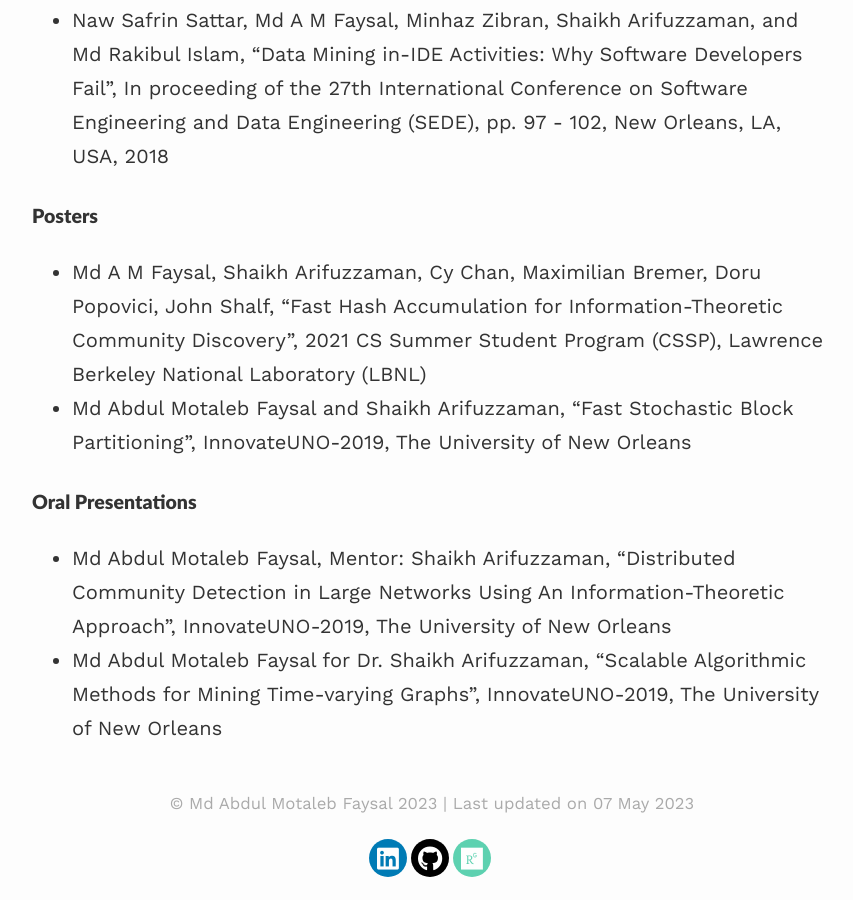
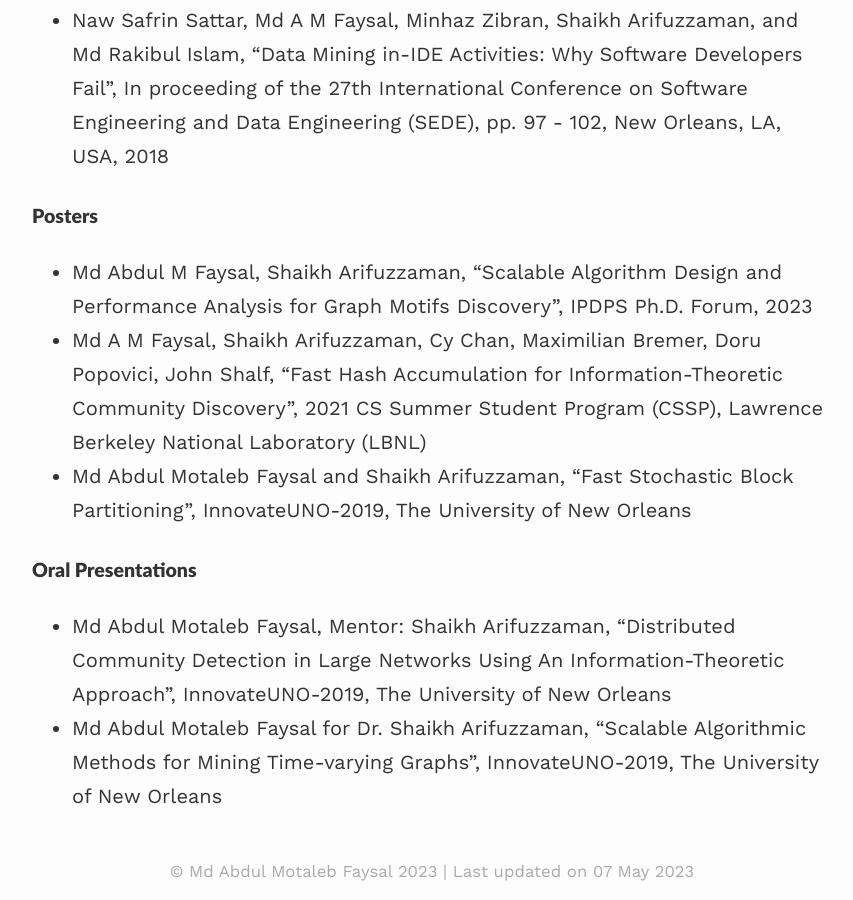
Before and after one commit to mfaysal101/mfaysal101.github.io, a Jekyll site: the page built from publication.html, in a window 1280 px wide and 900 px high, scrolled down 1410 px. Shown: the whole window, without its empty margins (208-1061 px from the left). Built offline with Jekyll 4.4.1, drawn with Linux system fonts in a browser that asks for light colours; nearby versions of some CDN libraries.

Commit message:
Update publication.html

```diff
--- a/publication.html
+++ b/publication.html
@@ -30,6 +30,7 @@ title: Archive
     </ul>
 <h3><small>Posters</small></h3>
 <ul>
+        <li> Md Abdul M Faysal, Shaikh Arifuzzaman, “Scalable Algorithm Design and Performance Analysis for Graph Motifs Discovery”, IPDPS Ph.D. Forum, 2023 </li>
         <li> Md A M Faysal, Shaikh Arifuzzaman, Cy Chan, Maximilian Bremer, Doru Popovici, John Shalf, “Fast Hash Accumulation for Information-Theoretic Community Discovery”, 2021 CS Summer Student Program (CSSP), Lawrence Berkeley National Laboratory (LBNL) </li>
         <li> Md Abdul Motaleb Faysal and Shaikh Arifuzzaman, “Fast Stochastic Block Partitioning”, InnovateUNO-2019, The University of New Orleans </li>
 </ul>
```
